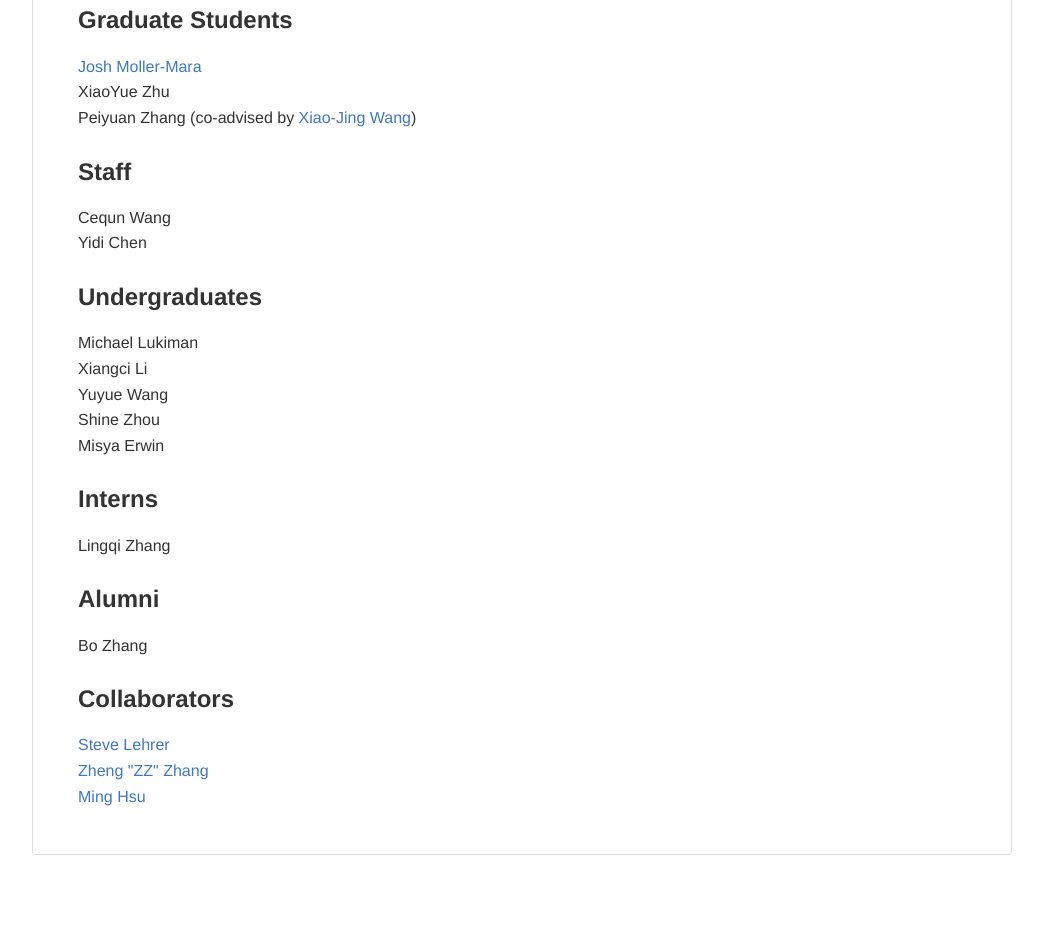
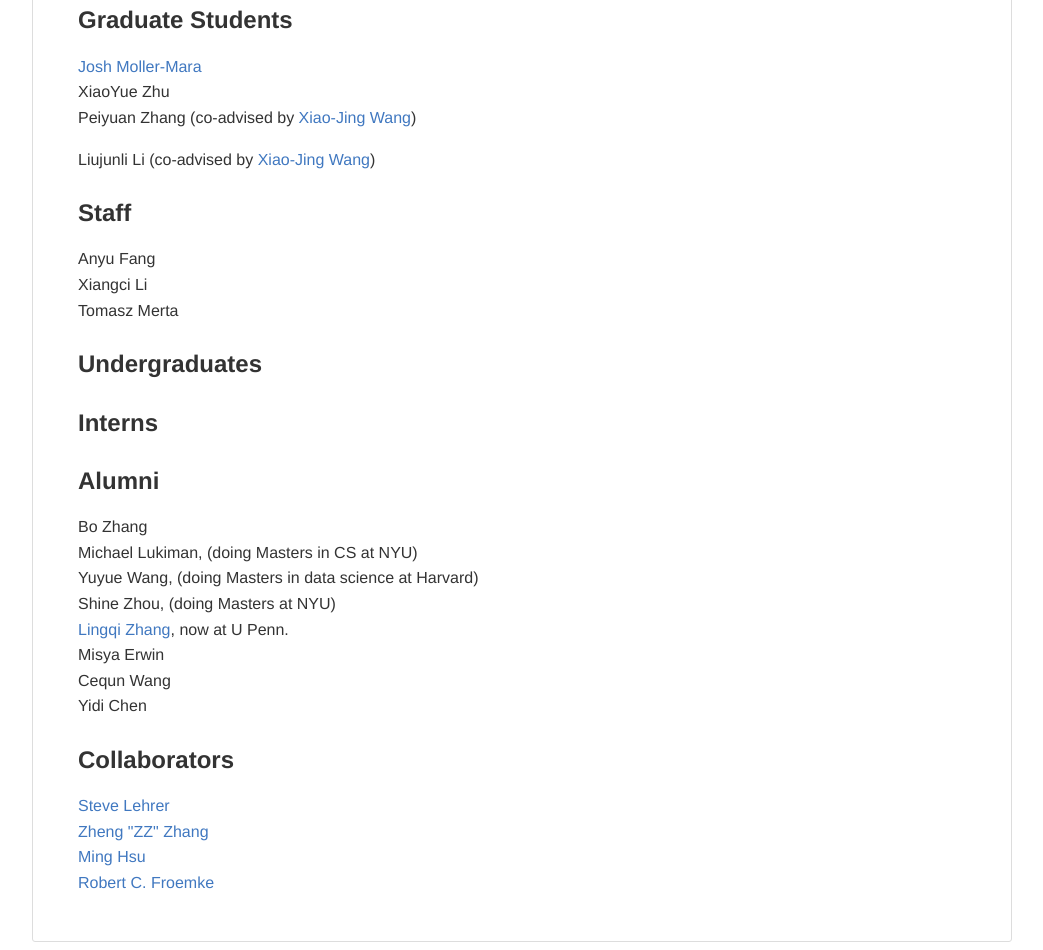
Before and after one commit to erlichlab/erlichlab.org, a plain HTML site: page public_html/index.html in a window 1280 px wide. Shown: the part 902-1852 px from the top of the page, without its empty margins (118-1161 px from the left). Before the commit the page ends 1765 px from the top, so only its background shows below. Drawn offline with nearby package versions, Linux system fonts and the light colour scheme; some packages are replaced by stand-ins of ours.

Commit message:
update people

```diff
--- a/public_html/index.html
+++ b/public_html/index.html
@@ -781,36 +781,50 @@ If you are interested in applying for a student worker position please send an e
 <p><a href="http://jmm.io">Josh Moller-Mara</a><br>
 XiaoYue Zhu<br>
 Peiyuan Zhang (co-advised by <a href="http://www.cns.nyu.edu/wanglab/">Xiao-Jing Wang</a>)</p>
+Liujunli Li (co-advised by <a href="http://www.cns.nyu.edu/wanglab/">Xiao-Jing Wang</a>)</p>
+
 
 <h3>
 <a id="user-content-staff" class="anchor" href="#staff" aria-hidden="true"><span aria-hidden="true" class="octicon octicon-link"></span></a>Staff</h3>
 
-<p>Cequn Wang<br>
-Yidi Chen</p>
+<p>
+Anyu Fang<br>
+Xiangci Li<br>
+Tomasz Merta
+</p>
 
 <h3>
 <a id="user-content-undergraduates" class="anchor" href="#undergraduates" aria-hidden="true"><span aria-hidden="true" class="octicon octicon-link"></span></a>Undergraduates</h3>
 
-<p>Michael Lukiman<br>
-Xiangci Li<br>
-Yuyue Wang<br>
-Shine Zhou<br>
-Misya Erwin  </p>
 
 <h3>
 <a id="user-content-interns" class="anchor" href="#interns" aria-hidden="true"><span aria-hidden="true" class="octicon octicon-link"></span></a>Interns</h3>
 
-<p>Lingqi Zhang  </p>
+<p>  </p>
 
 <h3>
 <a id="user-content-alumni" class="anchor" href="#alumni" aria-hidden="true"><span aria-hidden="true" class="octicon octicon-link"></span></a>Alumni</h3>
 
-<p>Bo Zhang</p>
+<p>Bo Zhang<br>
+Michael Lukiman, (doing Masters in CS at NYU)<br>
+Yuyue Wang, (doing Masters in data science at Harvard)<br>
+Shine Zhou, (doing Masters at NYU)<br>
+<a href="https://zlqzcc.github.io">Lingqi Zhang</a>, now at U Penn.<br>
+Misya Erwin<br>
+Cequn Wang<br>
+Yidi Chen<br>
+
+</p>
+
 
 <h3>
 <a id="user-content-collaborators" class="anchor" href="#collaborators" aria-hidden="true"><span aria-hidden="true" class="octicon octicon-link"></span></a>Collaborators</h3>
 
 <p><a href="http://post.queensu.ca/%7Elehrers/">Steve Lehrer</a><br>
 <a href="https://shanghai.nyu.edu/academics/faculty/directory/zheng-zhang">Zheng "ZZ" Zhang</a><br>
-<a href="http://neuroecon.berkeley.edu">Ming Hsu</a></p>
+<a href="http://neuroecon.berkeley.edu">Ming Hsu</a><br>
+<a href="http://froemkelab.med.nyu.edu">Robert C. Froemke</a><br>
+
+</p>
+
 </article></body></html>
```
